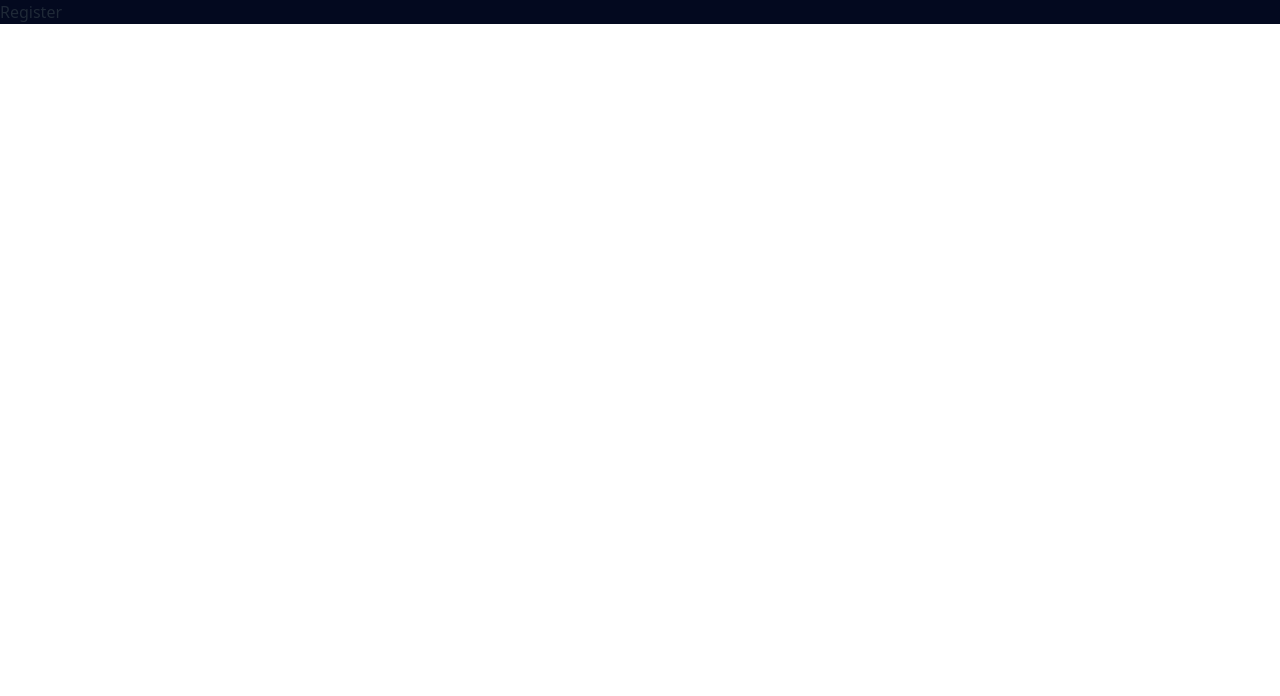
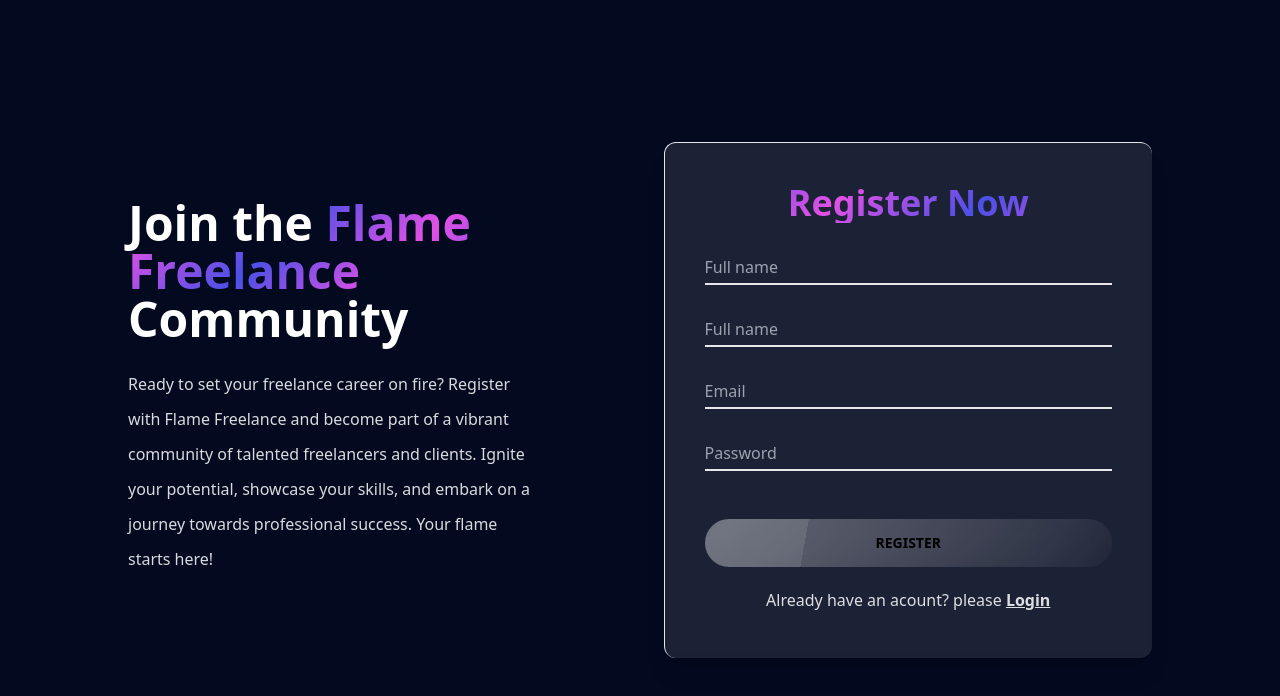
Before and after one commit to Mizan-Chowdhury/flame-freelance-client-side, a React (Vite) app: page /register in a window 1280 px wide. Shown: the top 696 px of the page. Built offline with nearby package versions, Linux system fonts and the light colour scheme.

Commit message:
create user with google in firebase part is done

```diff
--- /dev/null
+++ b/firebase.config.js
@@ -0,0 +1,19 @@
+// Import the functions you need from the SDKs you need
+import { initializeApp } from "firebase/app";
+import { getAuth } from "firebase/auth";
+// TODO: Add SDKs for Firebase products that you want to use
+// https://firebase.google.com/docs/web/setup#available-libraries
+
+// Your web app's Firebase configuration
+const firebaseConfig = {
+  apiKey: "AIzaSyDNBbPY2HqJnLIbQRL-73nOX7rtJpbMUpY",
+  authDomain: "assigments-de09b.firebaseapp.com",
+  projectId: "assigments-de09b",
+  storageBucket: "assigments-de09b.appspot.com",
+  messagingSenderId: "872561699033",
+  appId: "1:872561699033:web:2f3a6a333bb38b9abb76c8"
+};
+
+// Initialize Firebase
+const app = initializeApp(firebaseConfig);
+export const auth = getAuth(app);
--- a/package.json
+++ b/package.json
@@ -13,6 +13,8 @@
     "@emotion/react": "^11.11.1",
     "@emotion/styled": "^11.11.0",
     "@mui/material": "^5.14.16",
+    "axios": "^1.6.0",
+    "firebase": "^10.5.2",
     "localforage": "^1.10.0",
     "match-sorter": "^6.3.1",
     "react": "^18.2.0",
--- /dev/null
+++ b/src/hooks/useAuthContext.jsx
@@ -0,0 +1,8 @@
+import { useContext } from "react";
+import { AuthContext } from "../routers/authProvider/AuthProvider";
+
+const useAuthContext = () => {
+    return useContext(AuthContext);
+};
+
+export default useAuthContext;
--- /dev/null
+++ b/src/hooks/useAxios.jsx
@@ -0,0 +1,11 @@
+import axios from "axios";
+
+const instance = axios.create({
+    baseURL: 'localhost:5000',
+})
+
+const useAxios = () => {
+    return instance;
+};
+
+export default useAxios;
--- a/src/pages/addJobs/AddJobs.jsx
+++ b/src/pages/addJobs/AddJobs.jsx
@@ -1,3 +1,5 @@
+import useAxios from "../../hooks/useAxios";
+
 const AddJobs = () => {
     const handleJobSubmit = (e) =>{
         e.preventDefault();
@@ -14,6 +16,8 @@
             description: form.description.value
         }
         console.log(newJob);
+
+        const axios = useAxios;
 
     }
   return (
--- a/src/pages/login/Login.jsx
+++ b/src/pages/login/Login.jsx
@@ -1,20 +1,51 @@
 import { Link } from "react-router-dom";
+import useAuthContext from "../../hooks/useAuthContext";
 
 const Login = () => {
+  const {googleSingIn, signInUser} = useAuthContext();
+
+
+
+
+
+  const handleForm = (e) => {
+    e.preventDefault();
+    const form = e.target;
+    const email = form.email.value;
+    const password = form.password.value;
+    console.log(email, password);
+
+  };
+
+  const handleGoogleLogin = () => {
+    googleSingIn()
+    .then(res=>{
+      console.log(res)
+    })
+    .catch(err=>{
+      console.log(err);
+    })
+  };
   return (
-    <div className="min-h-screen py-20 lg:py-">
-      <div className="flex flex-col lg:flex-row-reverse">
+    <div className="flex items-center min-h-screen py-16 px-4 lg:px-32">
+      <div className="flex flex-col lg:flex-row items-center lg:gap-32">
         <div className="text-center lg:text-left flex-1">
-          <h1 className="text-5xl font-bold">Login now!</h1>
+          <h1 className="text-5xl font-bold">
+            Welcome to <span className="banner-title">Flame Freelance</span>{" "}
+            Portal
+          </h1>
           <p className="py-6">
-            Provident cupiditate voluptatem et in. Quaerat fugiat ut assumenda
-            excepturi exercitationem quasi. In deleniti eaque aut repudiandae et
-            a id nisi.
+            Unlock a world of opportunities! Log in to your Flame Freelance
+            account to ignite your freelance journey. Access exclusive projects,
+            connect with clients, and blaze a trail to success in the world of
+            freelancing. Your next big opportunity awaits behind the login.
           </p>
         </div>
-        <div className="rounded-xl flex-1 shadow-xl w-full max-w-sm bg-white bg-opacity-10  border border-opacity-30 border-r-0 border-b-0 backdrop-filter backdrop-blur-sm relative z-2">
-          <form className="card-body flex flex-col justify-evenly ">
-            <h1 className="text-center text-2xl font-bold">Login Now</h1>
+        <div className="rounded-xl w-full lg:max-w-lg flex-1 shadow-xl bg-white bg-opacity-10  border border-opacity-30 border-r-0 border-b-0 backdrop-filter backdrop-blur-sm relative z-2 p-10">
+          <form onSubmit={handleForm} className="flex flex-col justify-evenly ">
+            <h1 className="text-center text-4xl font-bold banner-title">
+              Login Now
+            </h1>
             <div className="form-control my-8">
               <input
                 name="email"
@@ -33,12 +64,6 @@
                 required
               />
             </div>
-            <p>
-              Did not have a account? please{" "}
-              <Link to={"/register"} className="underline font-semibold">
-                Register
-              </Link>
-            </p>
             <div className="form-control mt-6">
               <input
                 className="btn glass text-black rounded-full w-full"
@@ -47,14 +72,21 @@
               />
             </div>
             <p className="text-center">or </p>
+          </form>
           <div className="form-control">
             <input
+              onClick={handleGoogleLogin}
               className="btn glass text-black w-full rounded-full"
               type="submit"
               value="Login With Google"
             />
           </div>
-          </form>
+          <p className="text-center mt-4">
+            Did not have a account? please{" "}
+            <Link to={"/register"} className="underline font-semibold">
+              Register
+            </Link>
+          </p>
         </div>
       </div>
     </div>
--- a/src/pages/register/Register.jsx
+++ b/src/pages/register/Register.jsx
@@ -1,9 +1,91 @@
+import { Link } from "react-router-dom";
+import useAuthContext from "../../hooks/useAuthContext";
+
 const Register = () => {
-    return (
-        <div>
-            Register
+  const {createUser} = useAuthContext();
+
+
+
+
+  const handleForm = (e) => {};
+  return (
+    <div className="flex items-center min-h-screen py-16 px-4 lg:px-32">
+      <div className="flex flex-col lg:flex-row items-center lg:gap-32">
+        <div className="text-center lg:text-left flex-1">
+          <h1 className="text-5xl font-bold">
+            Join the <span className="banner-title">Flame Freelance</span>{" "}
+            Community
+          </h1>
+          <p className="py-6">
+            Ready to set your freelance career on fire? Register with Flame
+            Freelance and become part of a vibrant community of talented
+            freelancers and clients. Ignite your potential, showcase your
+            skills, and embark on a journey towards professional success. Your
+            flame starts here!
+          </p>
         </div>
-    );
+        <div className="rounded-xl w-full lg:max-w-lg flex-1 shadow-xl bg-white bg-opacity-10  border border-opacity-30 border-r-0 border-b-0 backdrop-filter backdrop-blur-sm relative z-2 p-10">
+          <form
+            onSubmit={handleForm}
+            className="flex flex-col justify-evenly space-y-8"
+          >
+            <h1 className="text-center text-4xl font-bold banner-title">
+              Register Now
+            </h1>
+            <div className="form-control">
+              <input
+                name="name"
+                type="name"
+                placeholder="Full name"
+                className=" bg-transparent focus:outline-none border-b-2 pb-1 text-white"
+                required
+              />
+            </div>
+            <div className="form-control">
+              <input
+                name="name"
+                type="name"
+                placeholder="Full name"
+                className=" bg-transparent focus:outline-none border-b-2 pb-1 text-white"
+                required
+              />
+            </div>
+            <div className="form-control">
+              <input
+                name="email"
+                type="email"
+                placeholder="Email"
+                className=" bg-transparent focus:outline-none border-b-2 pb-1 text-white"
+                required
+              />
+            </div>
+            <div className="form-control">
+              <input
+                name="password"
+                type="password"
+                placeholder="Password"
+                className="bg-transparent focus:outline-none border-b-2 pb-1 text-white mb-4"
+                required
+              />
+            </div>
+            <div className="form-control">
+              <input
+                className="btn glass text-black rounded-full w-full"
+                type="submit"
+                value="Register"
+              />
+            </div>
+          </form>
+          <p className="text-center mt-4">
+            Already have an acount? please{" "}
+            <Link to={"/login"} className="font-semibold underline">
+              Login
+            </Link>
+          </p>
+        </div>
+      </div>
+    </div>
+  );
 };
 
 export default Register;
--- a/src/roots/mainLayout/MainLayout.jsx
+++ b/src/roots/mainLayout/MainLayout.jsx
@@ -57,7 +57,7 @@
             <label
               htmlFor="my-drawer-3"
               aria-label="open sidebar"
-              className="btn btn-square btn-ghost"
+              className="btn btn-square btn-ghost text-slate-500"
             >
               <svg
                 xmlns=""
@@ -99,7 +99,7 @@
           aria-label="close sidebar"
           className="drawer-overlay"
         ></label>
-        <ul className="menu p-4 w-80 min-h-full bg-base-200">
+        <ul className="menu p-4 w-80 min-h-full text-white bg-[#0b1126]">
           {/* Sidebar content here */}
           {navList}
         </ul>
--- a/src/routers/authProvider/AuthProvider.jsx
+++ b/src/routers/authProvider/AuthProvider.jsx
@@ -1,9 +1,34 @@
-const AuthProvider = () => {
-    return (
-        <div>
-            AuthProvider
-        </div>
-    );
+import { createContext } from "react";
+import { GoogleAuthProvider, createUserWithEmailAndPassword, signInWithPopup } from "firebase/auth";
+import { auth } from "../../../firebase.config";
+const provider = new GoogleAuthProvider();
+export const AuthContext = createContext();
+
+const AuthProvider = ({children}) => {
+
+
+    const googleSingIn = () =>{
+        return signInWithPopup(auth, provider)
+    }
+
+    const signInUser = ()=>{
+
+    }
+
+    const createUser = (email, password) =>{
+        return createUserWithEmailAndPassword(auth, email, password);
+    }
+
+
+    const authInfo = {
+        signInUser,
+        googleSingIn,
+        createUser,
+    }
+
+    return <AuthContext.Provider value={authInfo}>
+        {children}
+    </AuthContext.Provider>
 };
 
 export default AuthProvider;
```
Also changed, not shown: src/main.jsx (+12 -9 lines), 1 other file (tests, documents, lock files or other folders). Lines whose indentation alone changed are shown as unchanged.
